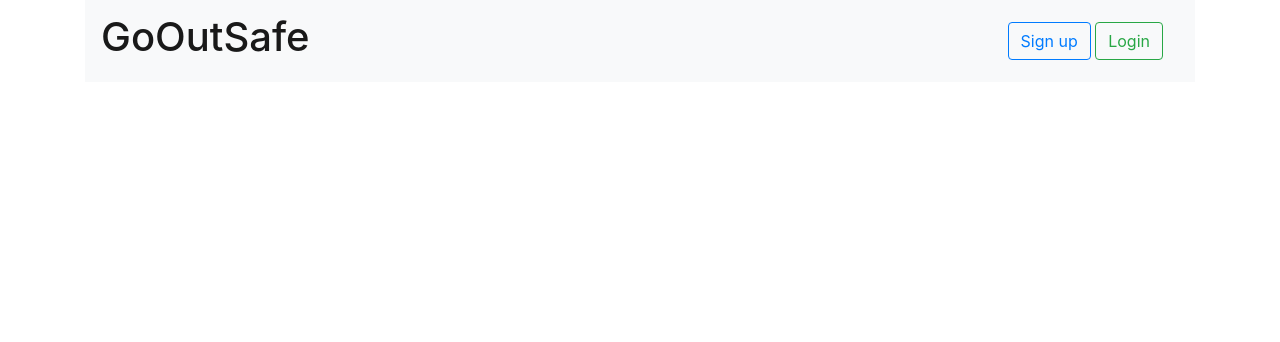
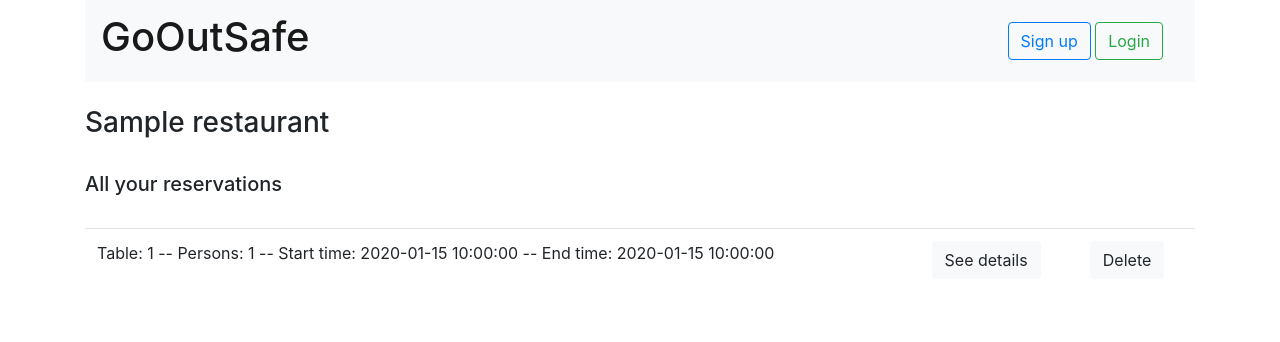
Before and after one commit to federicosilvestri/ase-GoOutSafe-s4, a Flask app: template gooutsafe/templates/restaurant_reservation.html in a window 1280 px wide. Shown: the top 342 px of the page. Run offline with Flask 2, Linux system fonts and the light colour scheme; the template is opened without the code that fills it: values that come from a table or form of the project are taken from there, others are empty; tables that the repository leaves empty hold one stand-in row (values such as "Sample post"); parts of the project's set-up code (start-up, migrations or seed data) failed here and were passed over; some libraries are stand-ins or nearby versions.

Commit message:
Reservation details

```diff
--- a/gooutsafe/templates/create_reservation.html
+++ b/gooutsafe/templates/create_reservation.html
@@ -7,6 +7,7 @@
 
 {% block content %}
 </nav>
+<br>
 
 <!--
     <form action="" method="POST">
--- a/gooutsafe/templates/reservation_details.html
+++ b/gooutsafe/templates/reservation_details.html
@@ -3,7 +3,7 @@
 {% block title %} Reservation Details {% endblock %}
 
 {% block content %}
-    <h1>{{ restaurant.name }} -- {{ user.firstname }}</h1>
+    <h3>{{ restaurant.name }} -- {{ user.firstname }}</h3>
     <ul>
         <li>
             Table: {{ table.id }}
--- a/gooutsafe/templates/restaurant_reservation.html
+++ b/gooutsafe/templates/restaurant_reservation.html
@@ -3,9 +3,6 @@
 {% block page_title %} All reservations {% endblock %}
 
 {% block content %}
-
-    {% if current_user.is_authenticated %}
-    </nav>
     <br>
     <h3> {{ restaurant.name }} </h3> <br>
     <h5> All your reservations </h5><br>
@@ -15,8 +12,14 @@
         {% for r in reservations %}
         <tr>
             <td>
-                {{ r.user_id }}) Table: {{ r.table_id }} -- Persons: {{ r.people_number }} --
+                Table: {{ r.table_id }} -- Persons: {{ r.people_number }} --
                 Start time: {{ r.start_time }} -- End time: {{ r.end_time }}
+            </td>
+            <td>
+                <button type="button" class="btn btn-light"
+                onclick="location.href='/reservations/{{restaurant.id}}/{{r.id}}'">
+                    See details
+                </button>
             </td>
             <td>
                 <!-- Button trigger modal -->
@@ -58,6 +61,4 @@
         {% endfor %}
     </table>
 
-    {% endif %}
-
 {% endblock %}
--- a/gooutsafe/templates/restaurants.html
+++ b/gooutsafe/templates/restaurants.html
@@ -2,7 +2,7 @@
 {% block title %} Restaurants {% endblock %}
 
 {% block content %}
-    <h1>Restaurant List</h1>
+    <h2>Restaurant List</h2>
     <h5>{{ message }}</h5>
     <ul>
         {% for restaurant in restaurants: %}
--- a/gooutsafe/views/reservation.py
+++ b/gooutsafe/views/reservation.py
@@ -29,6 +29,7 @@ def create_reservation(restaurant_id):
     restaurant = RestaurantManager.retrieve_by_id(restaurant_id)
     time_slots_avail = get_time_slots(restaurant)
     form = ReservationForm(time_slots_avail)
+
     if request.method == 'POST':
         if form.is_submitted():
             start_data = form.data['start_date']
@@ -43,6 +44,7 @@ def create_reservation(restaurant_id):
             reservation = Reservation(current_user, table, restaurant, people_number, merged_start_datetime)
             ReservationManager.create_reservation(reservation)
             return redirect('/reservations/' + str(restaurant_id) + '/' + str(reservation.id))
+
     return render_template('create_reservation.html', restaurant=restaurant, form=form)
 
 
@@ -78,7 +80,6 @@ def delete_reservation(restaurant_id, id):
 def reservation_details(restaurant_id, reservation_id):
     reservation = ReservationManager.retrieve_by_id(reservation_id)
     user = CustomerManager.retrieve_by_id(reservation.user.id)
-    print(user.firstname)
     table = reservation.table
     restaurant = reservation.restaurant
     return render_template("reservation_details.html", reservation = reservation,
```
